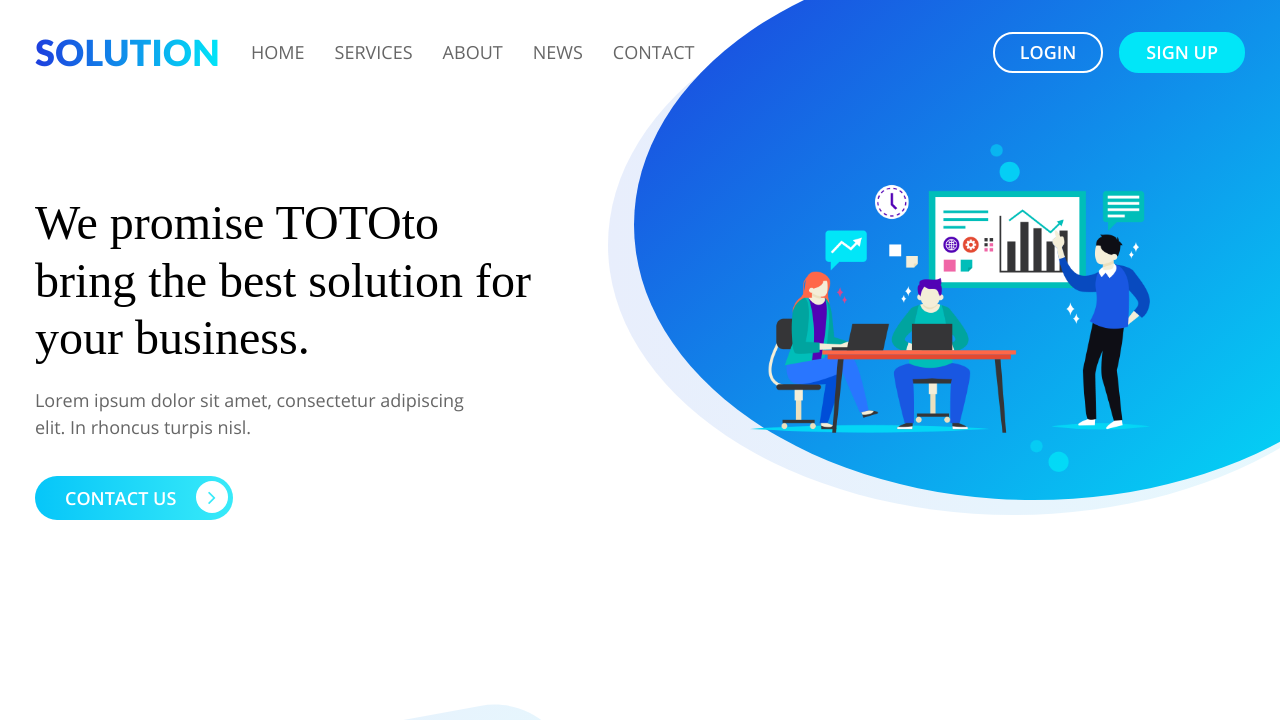
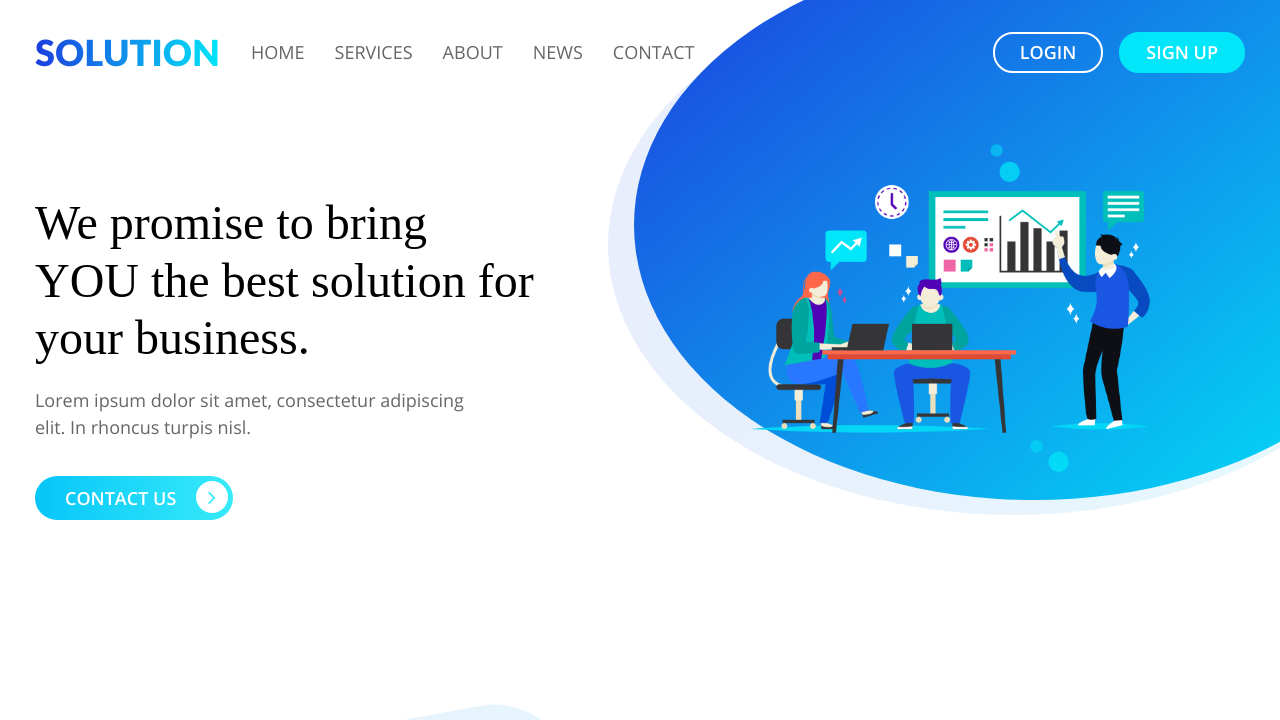
Before and after one commit to coviza/cloud_men, a plain HTML site: page index.html in a window 1280 px wide. Shown: the top 720 px of the page. Drawn offline with Linux system fonts and the light colour scheme; a web font is replaced by a local one.

Commit message:
modifico el index.html

```diff
--- a/index.html
+++ b/index.html
@@ -47,7 +47,7 @@
     <div class="container">
         <div class="row">
             <div class="col-md-6">
-                <h1> We promise TOTOto bring
+                <h1> We promise to bring YOU
                     the best <span>solution</span> for
                     your business. </h1>
                 <p> Lorem ipsum dolor sit amet, consectetur adipiscing elit. In rhoncus turpis nisl. </p>
```
